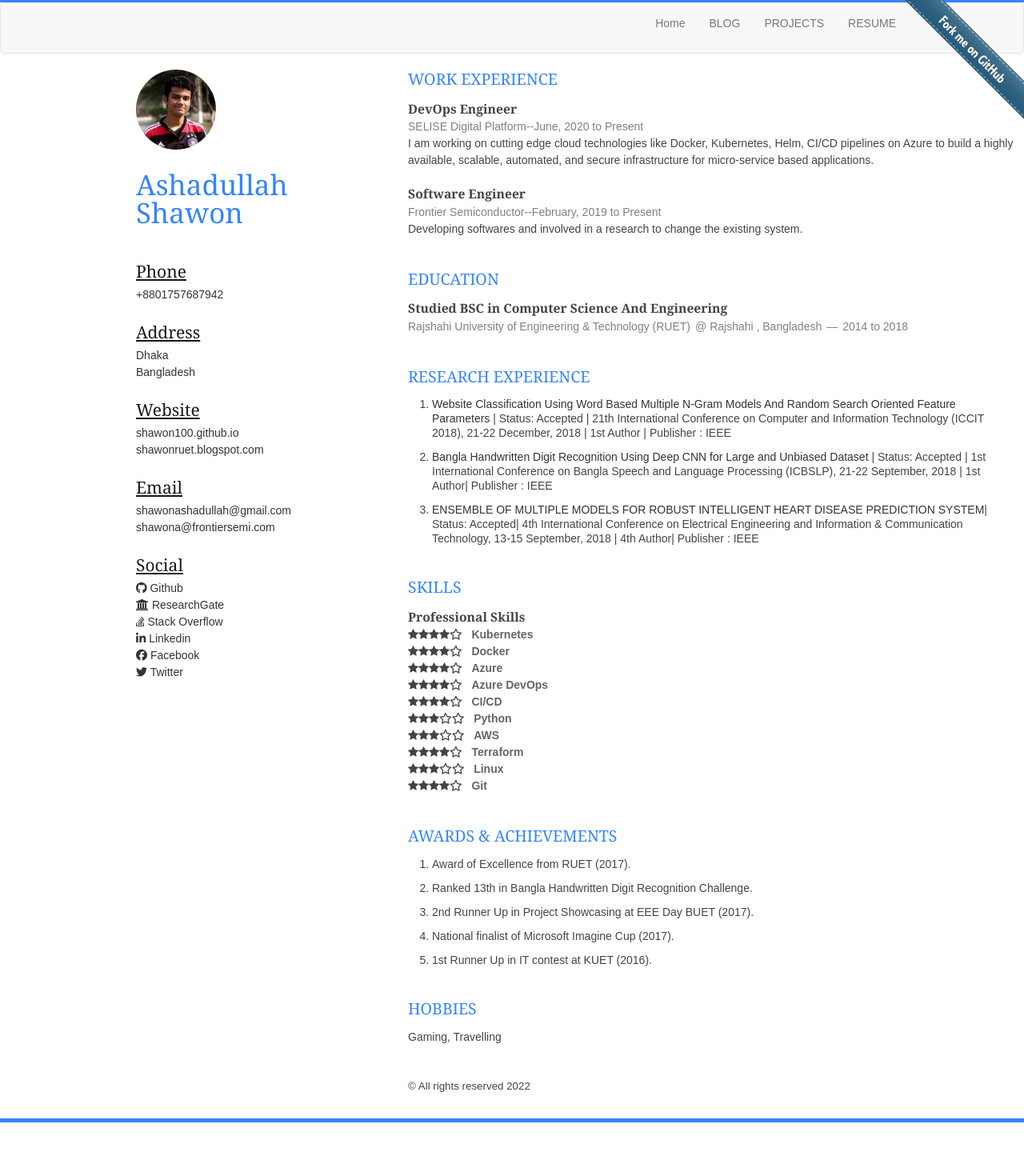
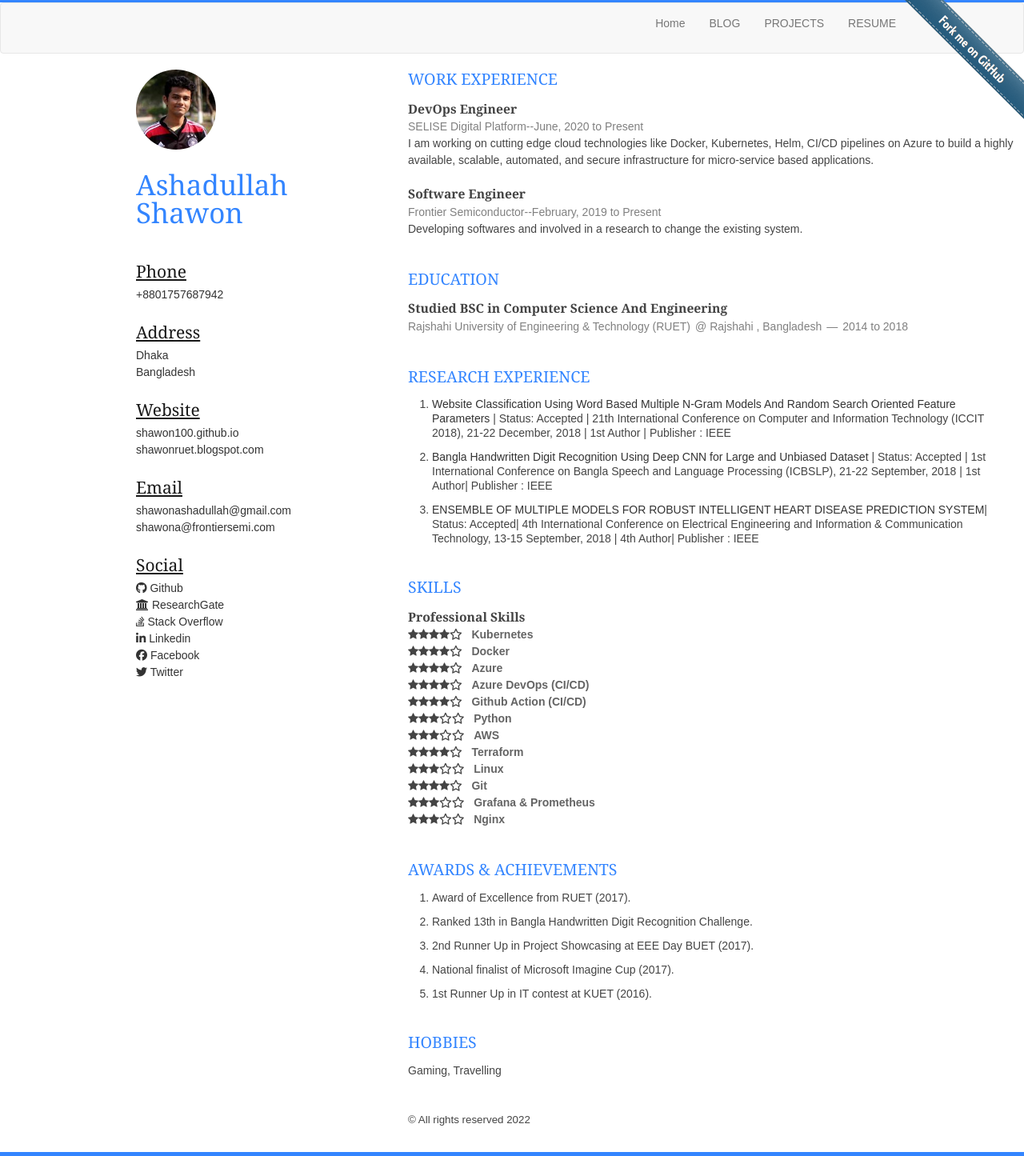
Before and after one commit to shawon100/shawon100.github.io, a Jekyll site: the page built from index.html, in a window 1280 px wide. Shown: the whole page at 80% size. Built offline with Jekyll 4.4.1, drawn with Linux system fonts in a browser that asks for light colours; nearby versions of some CDN libraries; library files that are not in the unit come from our copies; before the commit the page ends 1403 px from its top, so only the background shows below that.

Commit message:
updated resume

```diff
--- a/index.html
+++ b/index.html
@@ -234,11 +234,11 @@
         </p>
         <p>
             <i class="fa fa-star"></i><i class="fa fa-star"></i><i class="fa fa-star"></i><i class="fa fa-star"></i><i class="fa fa-star-o"></i>
-            &nbsp;&nbsp;<em>Azure DevOps</em>
+            &nbsp;&nbsp;<em>Azure DevOps (CI/CD)</em>
         </p>
         <p>
             <i class="fa fa-star"></i><i class="fa fa-star"></i><i class="fa fa-star"></i><i class="fa fa-star"></i><i class="fa fa-star-o"></i>
-            &nbsp;&nbsp;<em>CI/CD</em>
+            &nbsp;&nbsp;<em>Github Action (CI/CD)</em>
         <p>
             <i class="fa fa-star"></i><i class="fa fa-star"></i><i class="fa fa-star"></i><i class="fa fa-star-o"></i><i class="fa fa-star-o"></i>
             &nbsp;&nbsp;<em>Python</em>
@@ -258,6 +258,14 @@
         <p>
             <i class="fa fa-star"></i><i class="fa fa-star"></i><i class="fa fa-star"></i><i class="fa fa-star"></i><i class="fa fa-star-o"></i>
             &nbsp;&nbsp;<em>Git</em>
+        </p>
+        <p>
+            <i class="fa fa-star"></i><i class="fa fa-star"></i><i class="fa fa-star"></i><i class="fa fa-star-o"></i><i class="fa fa-star-o"></i>
+            &nbsp;&nbsp;<em>Grafana & Prometheus</em>
+        </p>
+        <p>
+            <i class="fa fa-star"></i><i class="fa fa-star"></i><i class="fa fa-star"></i><i class="fa fa-star-o"></i><i class="fa fa-star-o"></i>
+            &nbsp;&nbsp;<em>Nginx</em>
         </p>
     </article>
 
```
